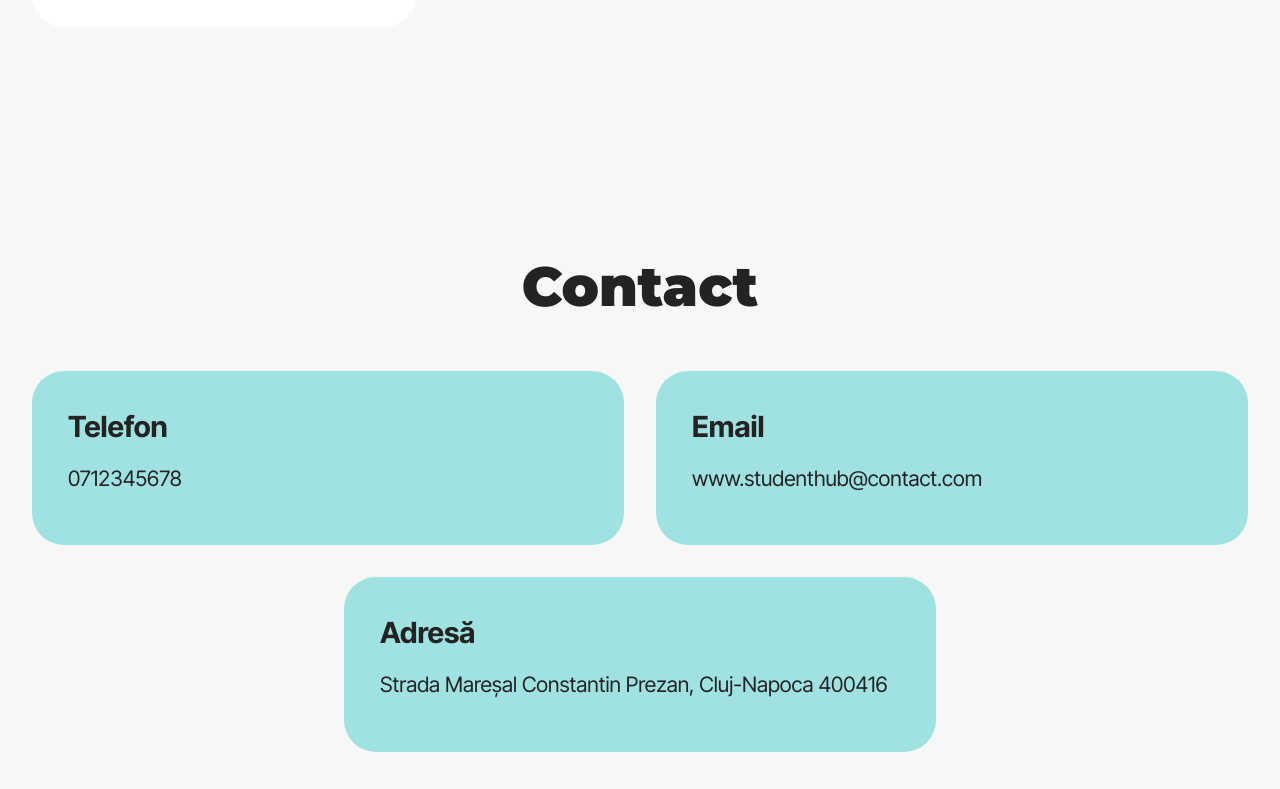
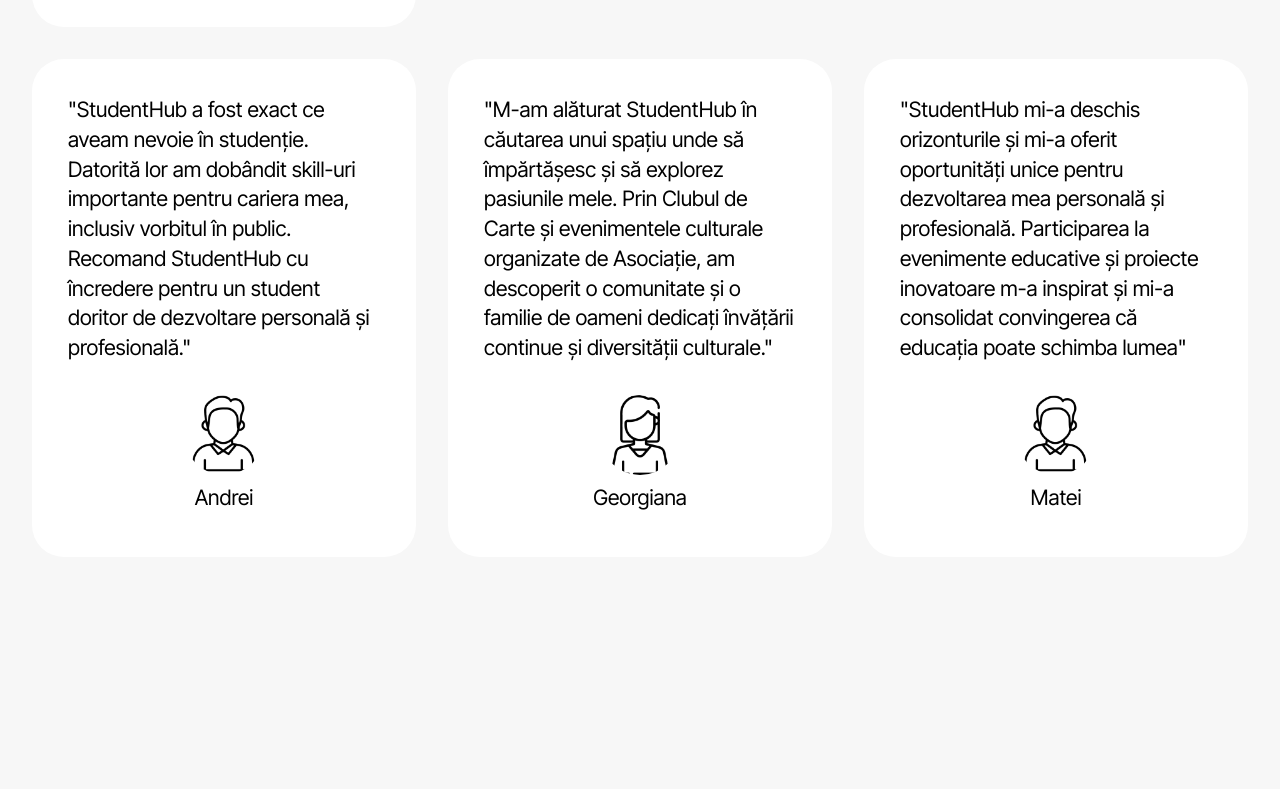
Before and after one commit to gabrielcardei/site-mobirise, a plain HTML site: page index.html in a window 1280 px wide. Shown: the part 4152-4941 px from the top of the page. Drawn offline with Linux system fonts and the light colour scheme; files whose address does not match are found by name.

Commit message:
Update index.html

```diff
--- a/index.html
+++ b/index.html
@@ -320,8 +320,8 @@
 						<div class="img-wrapper mt-4 mb-2">
 							<img src="Poze-tema4/girl.png" alt="silueta unei fete" data-slide-to="0" data-bs-slide-to="0">
 						</div>
-						<h3 class="card-title mbr-fonts-style display-7">
-							Sara</h3>
+						<p class="card-title mbr-fonts-style display-7">
+							Sara</p>
 					</div>
 				</div>
 			</div>
@@ -335,9 +335,9 @@
 						<div class="img-wrapper mt-4 mb-2">
 							<img src="Poze-tema4/boy.png" data-slide-to="1" data-bs-slide-to="1" alt="silueta unui băiat">
 						</div>
-						<h3 class="card-title mbr-fonts-style display-7">
+						<p class="card-title mbr-fonts-style display-7">
 							David
-						</h3>
+						</p>
 					</div>
 				</div>
 			</div><div class="item features-without-image col-12 col-md-6 col-lg-4">
@@ -348,10 +348,52 @@
 						<div class="img-wrapper mt-4 mb-2">
 							<img src="Poze-tema4/girl.png" data-slide-to="2" data-bs-slide-to="2" alt="silueta unei fete">
 						</div>
-						<h3 class="card-title mbr-fonts-style display-7">Raluca</h3>
+						<p class="card-title mbr-fonts-style display-7">Raluca</p>
 					</div>
 				</div>
 			</div>
+			<div class="item features-without-image col-12 col-md-6 col-lg-4">
+					<div class="item-wrapper">
+						<div class="card-box align-left">
+							<p class="card-text mbr-fonts-style display-7">
+								"StudentHub a fost exact ce aveam nevoie în studenție. Datorită lor am dobândit skill-uri importante pentru cariera mea, inclusiv vorbitul în public. Recomand StudentHub cu încredere pentru un student doritor de dezvoltare personală și profesională."
+							</p>
+							<div class="img-wrapper mt-4 mb-2">
+								<img src="Poze-tema4/boy.png" data-slide-to="1" data-bs-slide-to="1"
+									alt="silueta unui băiat">
+							</div>
+							<p class="card-title mbr-fonts-style display-7">
+								Andrei
+							</p>
+						</div>
+					</div>
+				</div>
+			<div class="item features-without-image col-12 col-md-6 col-lg-4">
+					<div class="item-wrapper">
+						<div class="card-box align-left">
+							<p class="card-text mbr-fonts-style display-7">
+								"M-am alăturat StudentHub în căutarea unui spațiu unde să împărtășesc și să explorez pasiunile mele. Prin Clubul de Carte și evenimentele culturale organizate de Asociație, am descoperit o comunitate și o familie de oameni dedicați învățării continue și diversității culturale."</p>
+							<div class="img-wrapper mt-4 mb-2">
+								<img src="Poze-tema4/girl.png" data-slide-to="2" data-bs-slide-to="2"
+									alt="silueta unei fete">
+							</div>
+							<p class="card-title mbr-fonts-style display-7">Georgiana</p>
+						</div>
+					</div>
+				</div>
+			<div class="item features-without-image col-12 col-md-6 col-lg-4">
+					<div class="item-wrapper">
+						<div class="card-box align-left">
+							<p class="card-text mbr-fonts-style display-7">
+								"StudentHub mi-a deschis orizonturile și mi-a oferit oportunități unice pentru dezvoltarea mea personală și profesională. Participarea la evenimente educative și proiecte inovatoare m-a inspirat și mi-a consolidat convingerea că educația poate schimba lumea"</p>
+							<div class="img-wrapper mt-4 mb-2">
+								<img src="Poze-tema4/boy.png" data-slide-to="2" data-bs-slide-to="2"
+									alt="silueta unui băiat ">
+							</div>
+							<p class="card-title mbr-fonts-style display-7">Matei</p>
+						</div>
+					</div>
+				</div>
 
 
 
```
